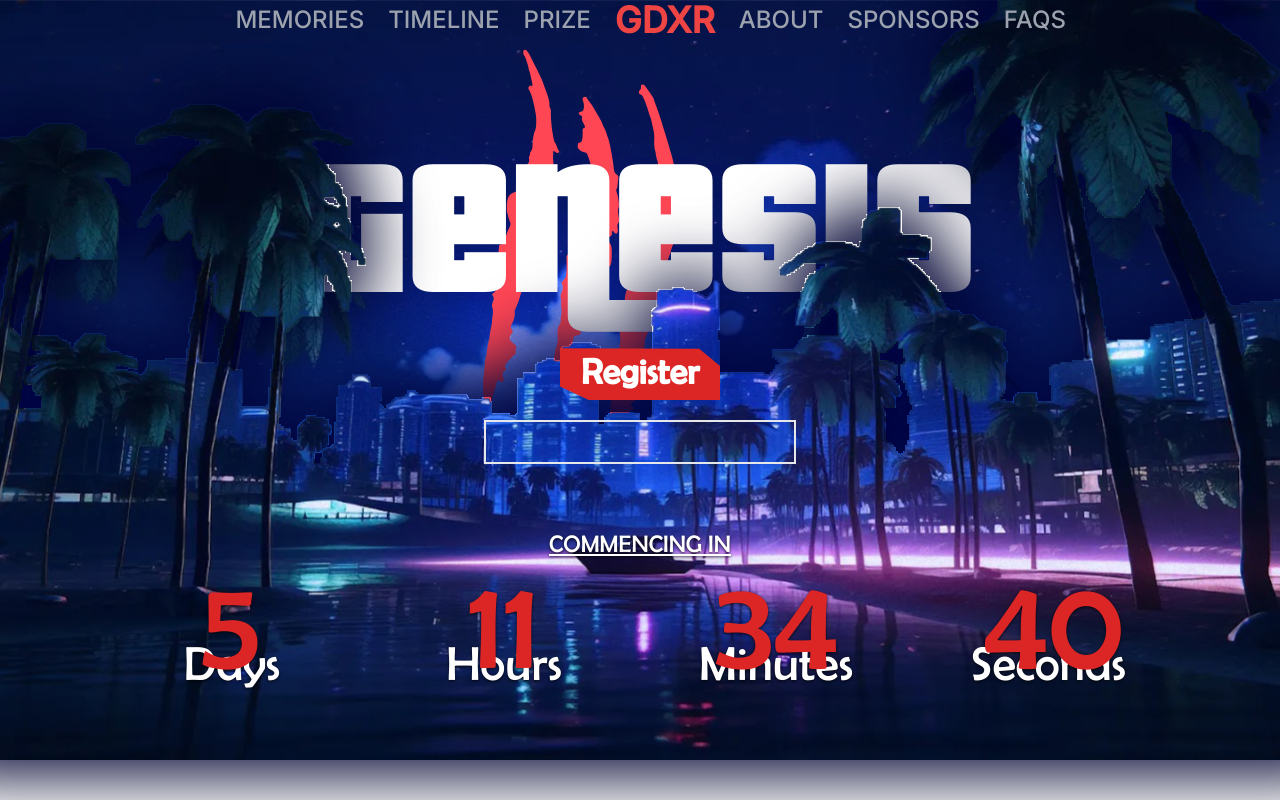
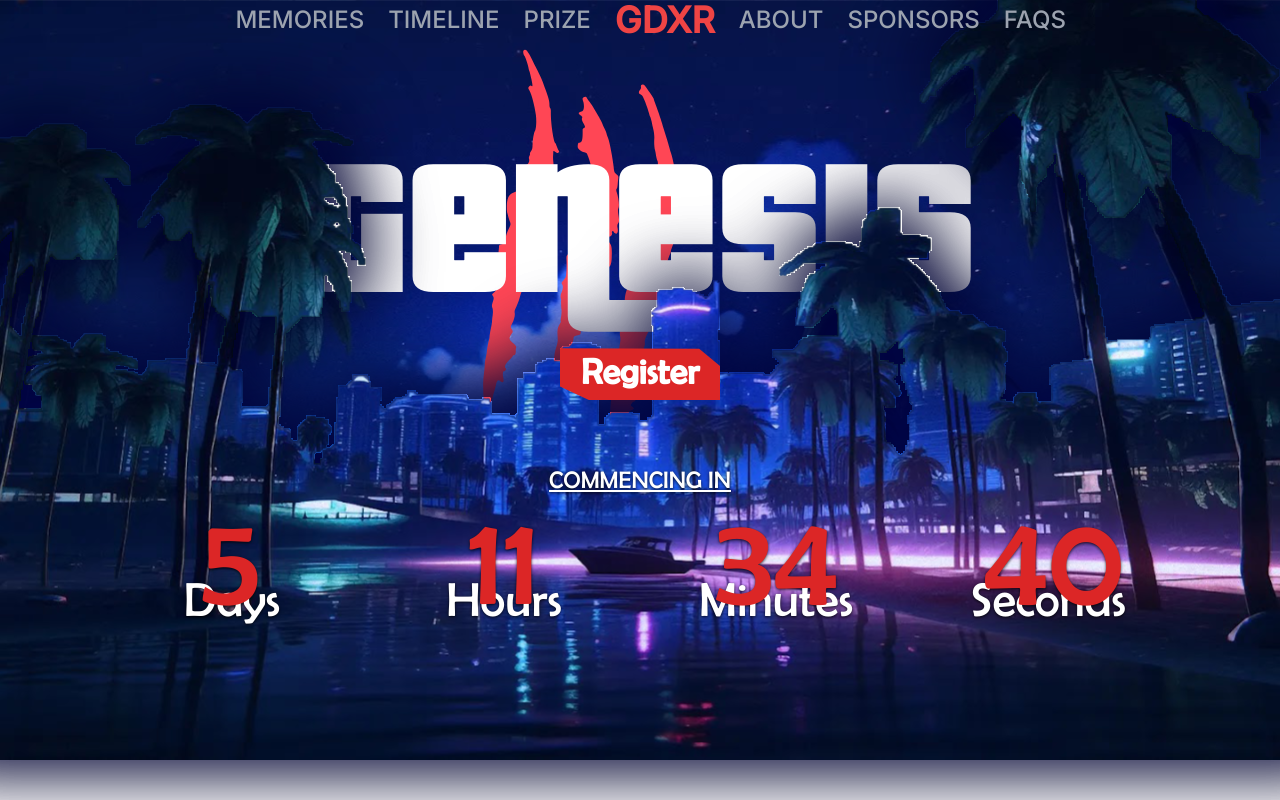
Before and after one commit to GDXR-AR-VR/Genesis3, a React (Vite) app: page / in a window 1280 px wide. Shown: the top 800 px of the page. Built offline with nearby package versions, Linux system fonts and the light colour scheme.

Commit message:
brute force

```diff
--- a/src/pages/faqs.jsx
+++ b/src/pages/faqs.jsx
@@ -11,7 +11,8 @@ export default function Faqs() {
     { title: "Contact Us", link: "#footer" },
     {
       title: "Register",
-      link: "https://unstop.com/hackathons/genesis-iii-army-institute-of-technology-ait-pune-895235",
+      // link: "https://unstop.com/hackathons/genesis-iii-army-institute-of-technology-ait-pune-895235",
+      link : "https://linktr.ee/GenesisIII"
     },
   ];
   const arr = [
--- a/src/pages/home.jsx
+++ b/src/pages/home.jsx
@@ -5,22 +5,14 @@ import { useEffect, useState, Suspense } from "react";
 import { motion } from "framer-motion";
 import Loading from "../components/loading";
 export default function Home() {
-  const registerationLink =
-    "https://unstop.com/hackathons/genesis-iii-army-institute-of-technology-ait-pune-895235";
+  // "https://unstop.com/hackathons/genesis-iii-army-institute-of-technology-ait-pune-895235"
+  const registerationLink = "https://linktr.ee/GenesisIII";
+    ;
   const [scrollPosition, setScrollPosition] = useState(0);
   const screenHeight = window.innerHeight;
   const difference = screenHeight < 900 ? 500 : 300;
   // console.log(screenHeight);
-  useEffect(() => {
-    const script = document.createElement("script");
-    script.src = "https://apply.devfolio.co/v2/sdk.js";
-    script.async = true;
-    script.defer = true;
-    document.body.appendChild(script);
-    return () => {
-      document.body.removeChild(script);
-    };
-  }, []);
+
   useEffect(() => {
     const handleScroll = () => {
       const position = window.scrollY;
@@ -66,20 +58,7 @@ export default function Home() {
       >
         Register
       </motion.div>
-      <div
-        data-hackathon-slug="genesis-iii"
-        data-button-theme="light"
-        style={{
-          height: "44px",
-          width: "312px",
-          borderWidth: "2px",
-          // zIndex: "3",
-          margin: "auto",
-          marginTop: "20px",
-        }}
-        // className="apply-button"
-        className="apply-button relative  m-auto lg:w-40 lg:h-16 xl:h-16 xl:p-4 lg:text-4xl lg:p-4 w-28 h-8 text-2xl p-0.5 mt-5 font-[BerlinSans] font-bold text-center z-30"
-      ></div>
+
 
       <div className="w-full"></div>
       <div className="lg:h-16 z-10 font-[Pricedown]"></div>
--- a/src/pages/homeMobile.jsx
+++ b/src/pages/homeMobile.jsx
@@ -6,8 +6,9 @@ import { gsap } from "gsap";
 import { ScrollTrigger } from "gsap/ScrollTrigger";
 gsap.registerPlugin(ScrollTrigger);
 export default function HomeMobile() {
-  const registerationLink =
-    "https://unstop.com/hackathons/genesis-iii-army-institute-of-technology-ait-pune-895235";
+  // const registerationLink =
+  //   "https://unstop.com/hackathons/genesis-iii-army-institute-of-technology-ait-pune-895235";
+  const registerationLink = "https://linktr.ee/GenesisIII";
   const [scrollPosition, setScrollPosition] = useState(0);
   const screenHeight = window.innerHeight;
   const difference = 0;
@@ -25,16 +26,7 @@ export default function HomeMobile() {
     };
   }, []);
 
-  useEffect(() => {
-    const script = document.createElement("script");
-    script.src = "https://apply.devfolio.co/v2/sdk.js";
-    script.async = true;
-    script.defer = true;
-    document.body.appendChild(script);
-    return () => {
-      document.body.removeChild(script);
-    };
-  }, []);
+
   return (
     <>
       <div className="home relative    flex-col justify-center overflow-hidden w-screen items-center  align-middle  text-white text-center ">
@@ -71,13 +63,7 @@ export default function HomeMobile() {
               <p> Register</p>
             </div>
           </div>
-          <div className="w-full z-20 border-2 flex">
-            <div
-              className=" apply-button h-10 w-60 z-20 m-auto"
-              data-hackathon-slug="genesis-iii"
-              data-button-theme="dark"
-            ></div>
-          </div>
+
         </div>
         <div className=" z-10 font-[Pricedown]"></div>
         <div className="z-20 relative underline drop-shadow-[0_1.6px_1.6px_rgba(0,0,0,0.8)] font-[BerlinSans] text-xl">
```
